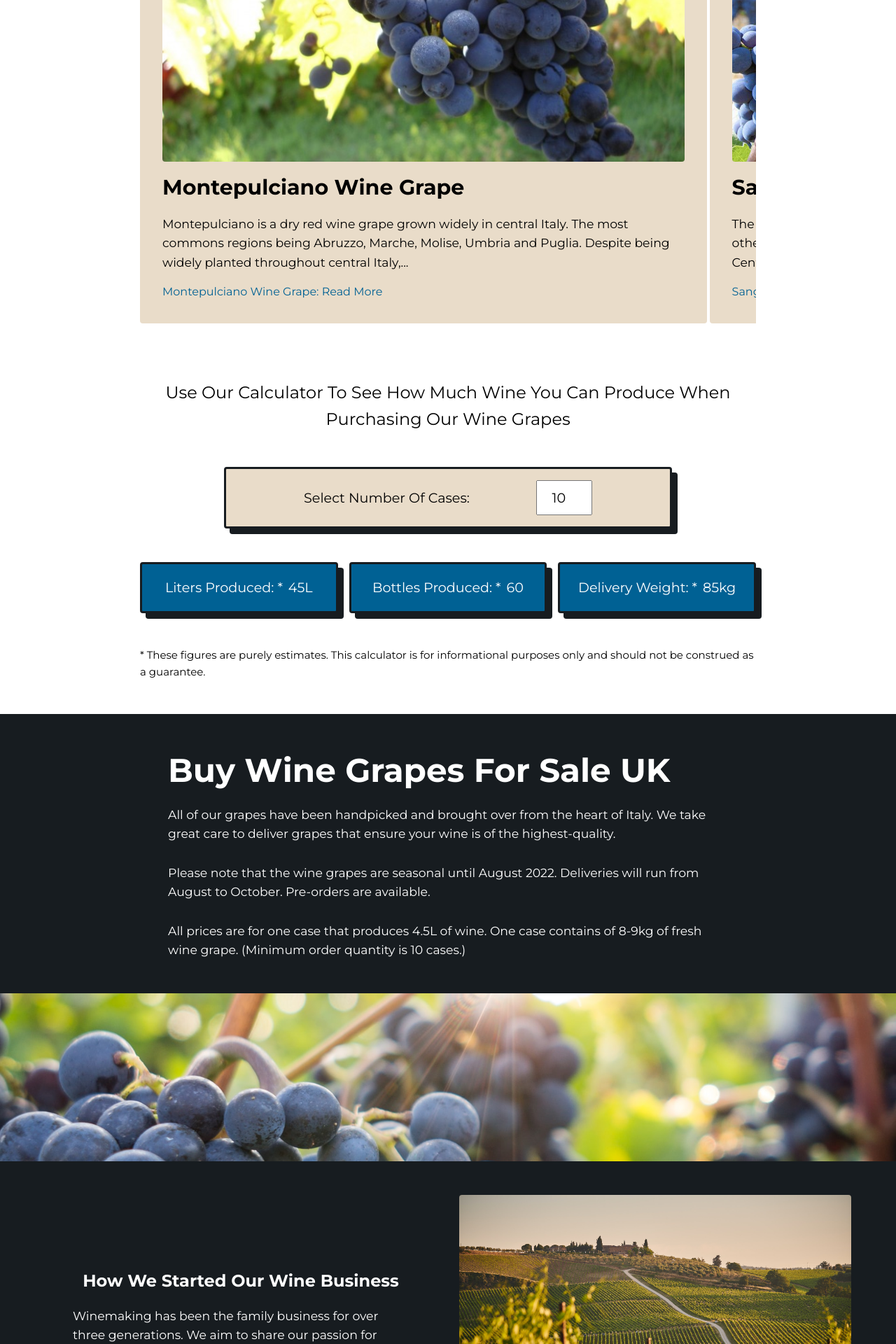
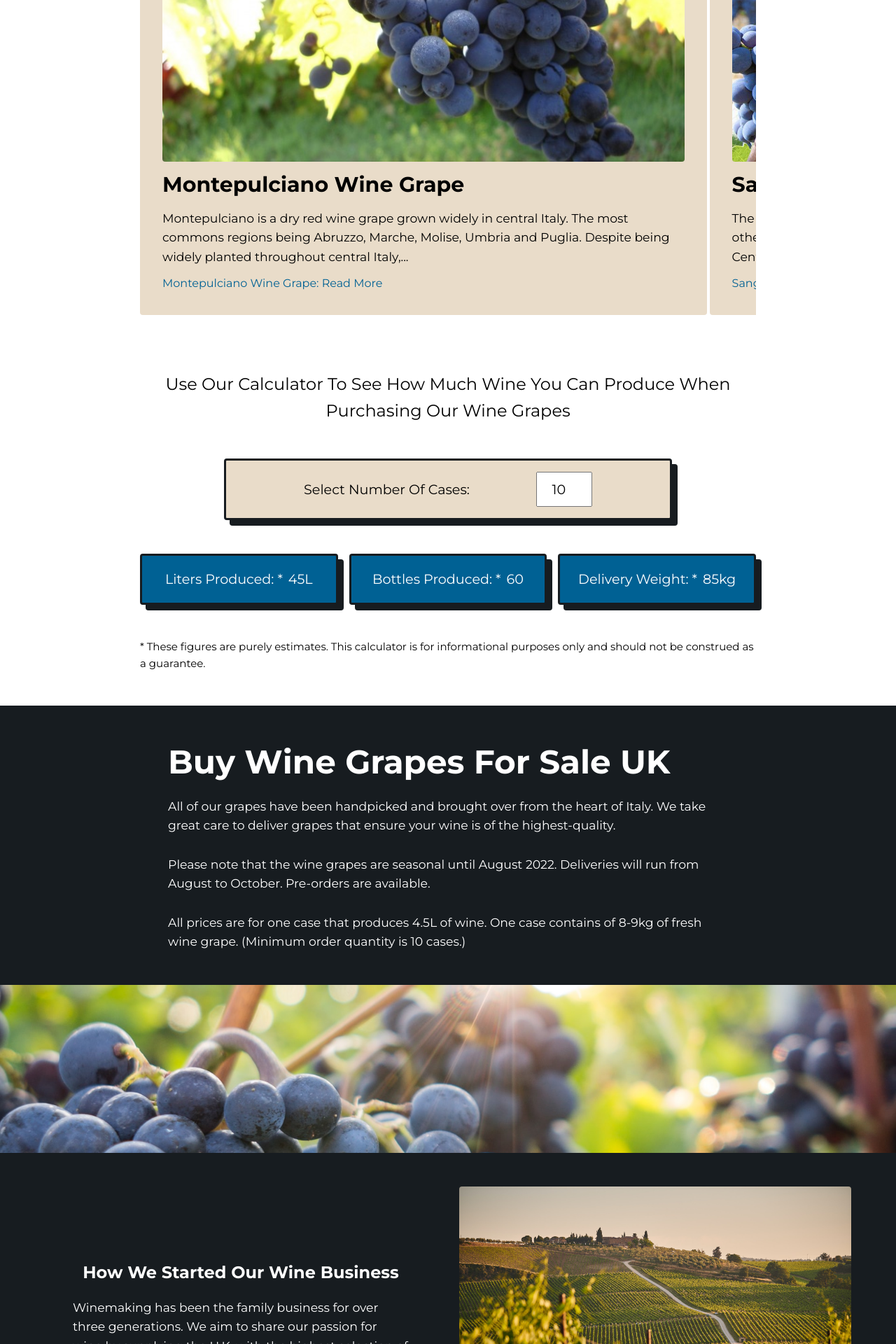
Before and after one commit to GG1982/vina-da-uva, a Jekyll site: the page built from pages/index.html, in a window 1280 px wide. Shown: the part 1221-3141 px from the top of the page at 70% size. Built offline with Jekyll 4.4.1, drawn with Linux system fonts in a browser that asks for light colours.

Commit message:
change gap on media element

```diff
--- a/_sass/main.scss
+++ b/_sass/main.scss
@@ -433,7 +433,7 @@ p > a:link {
 .media-element {
   display: grid;
   grid-template-rows: min-content;
-  gap: var(--border-radius);
+  gap: 0.75rem;
   align-items: center;
   padding: 2rem;
 
--- a/pages/index.html
+++ b/pages/index.html
@@ -38,7 +38,7 @@ permalink: /
     <div class="media-scroller snaps-inline">
 
         {% for post in site.categories.grape reversed %}
-        <div class="media-element row-gap-1">
+        <div class="media-element">
             <img src="{{ post.image }}" alt="a picture of {{ post.title }}" loading="lazy">
             <h3 class="capitalize font-1">{{ post.title }}</h3>
             <p>
```
Also changed, not shown: 2 other files.
